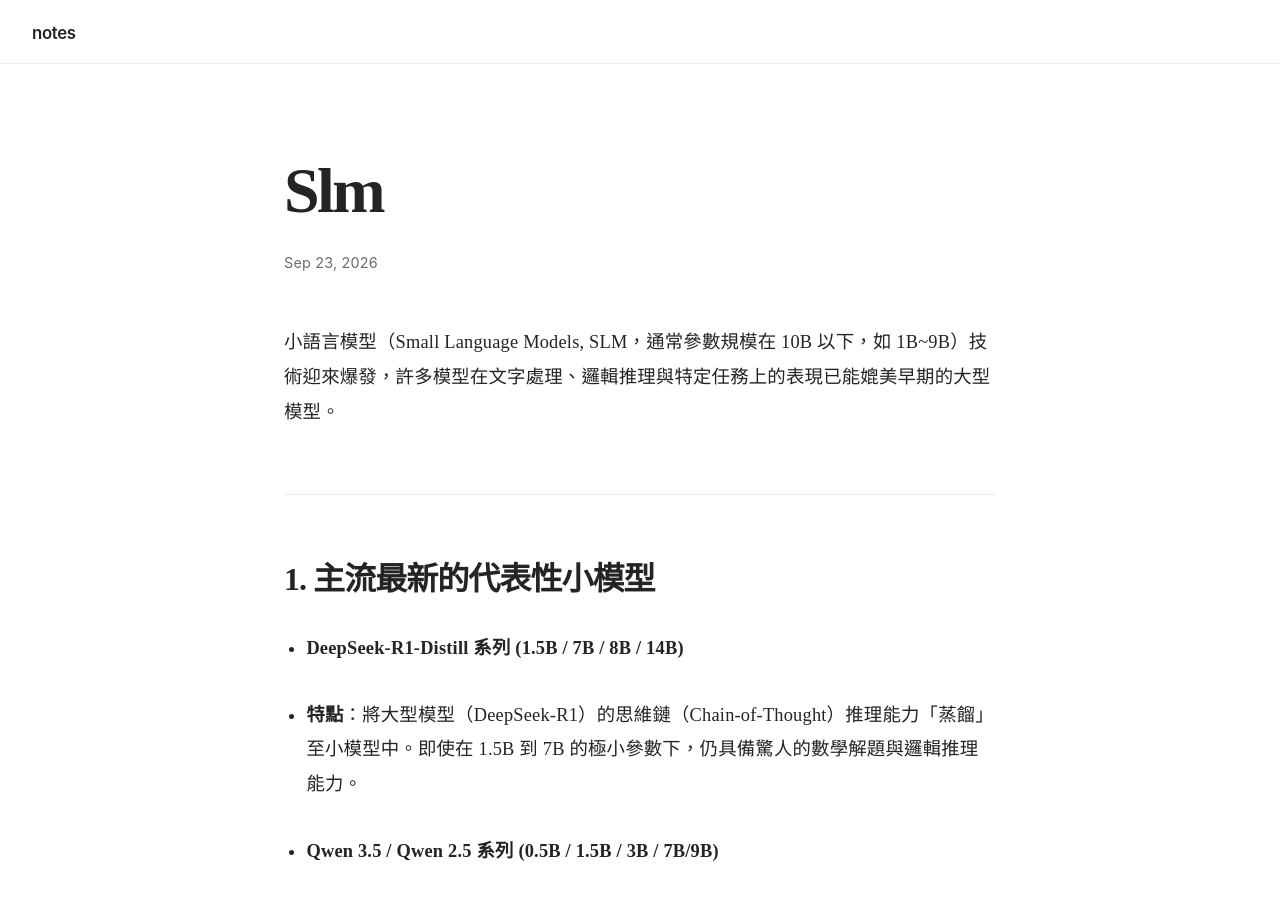
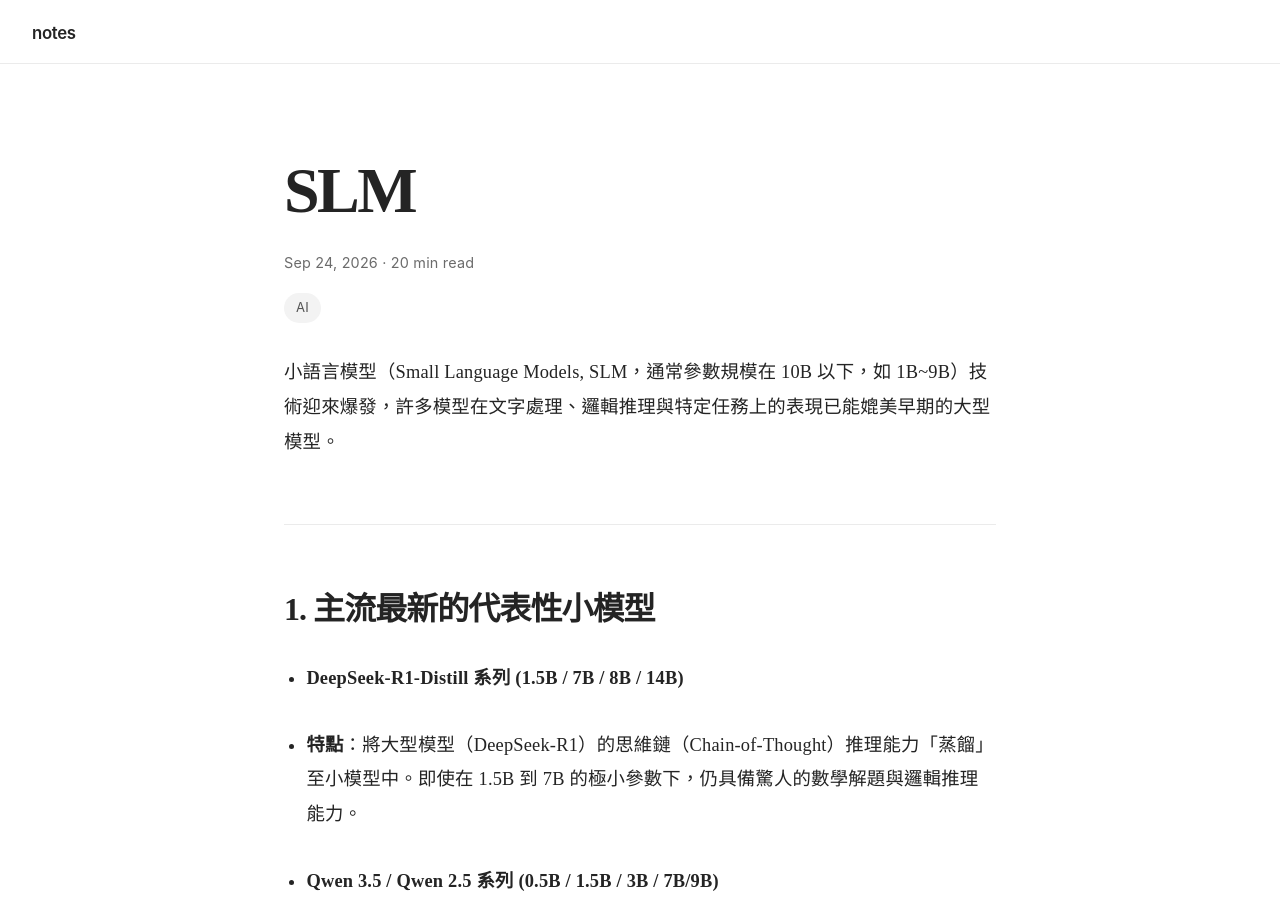
Before and after one commit to linjose/notes, a Jekyll site: the page built from _posts/2026-09-23-slm.md, in a window 1280 px wide and 900 px high. Built offline with Jekyll 4.4.1, drawn with Linux system fonts in a browser that asks for light colours; our own code applies the rules of GitHub Pages for plain Markdown files.

Commit message:
Update 2026-09-23-slm.md

```diff
--- a/_posts/2026-09-23-slm.md
+++ b/_posts/2026-09-23-slm.md
@@ -1,3 +1,12 @@
+---
+layout: post
+title: SLM
+date: 2026-09-24
+reading_time: 20 min read
+tags: [AI]
+excerpt:
+---
+
 小語言模型（Small Language Models, SLM，通常參數規模在 10B 以下，如 1B~9B）技術迎來爆發，許多模型在文字處理、邏輯推理與特定任務上的表現已能媲美早期的大型模型。
 
 ---
```
